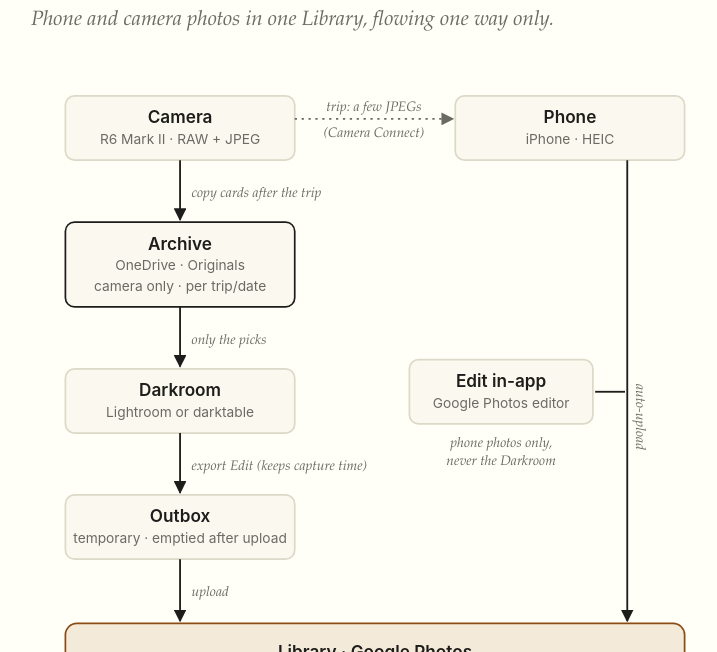
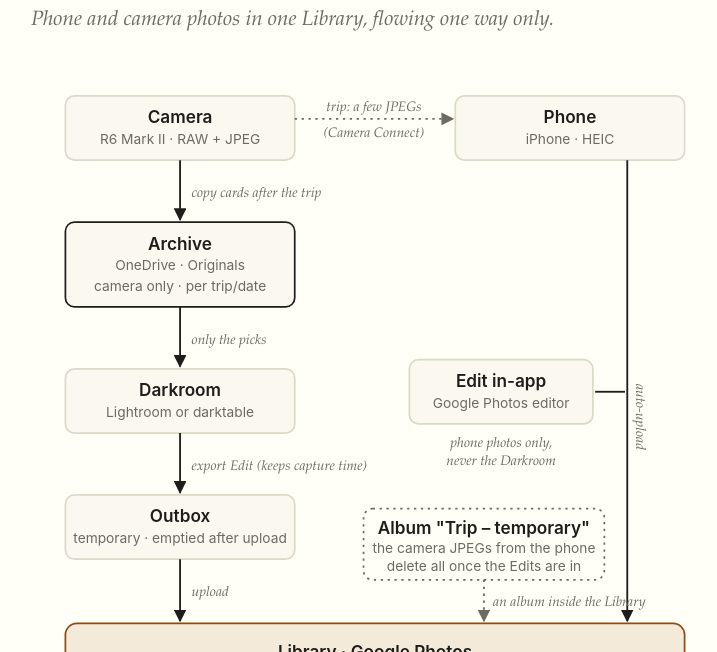
Before and after one commit to tijlk/photography-course, a plain HTML site: page reference/photo-workflow.html in a window 1280 px wide. Shown: the part 148-800 px from the top of the page, without its empty margins (265-982 px from the left). Drawn offline with Linux system fonts and the light colour scheme.

Commit message:
Workflow diagram: temporary trip album to avoid JPEG/Edit duplicates
Co-Authored-By: Claude Opus 5.5 <noreply@anthropic.com>
Claude-Session: https://claude.ai/code/session_01QJg6WsdJGUTZQuJgkif29f

```diff
--- a/reference/photo-workflow.html
+++ b/reference/photo-workflow.html
@@ -10,6 +10,7 @@
   .flow .box { fill: var(--card); stroke: var(--rule); stroke-width: 1.5; }
   .flow .box.lib { fill: var(--accent-soft); stroke: var(--accent); }
   .flow .box.arc { stroke: var(--fg); }
+  .flow .box.temp { fill: var(--bg); stroke: var(--muted); stroke-dasharray: 2 4; }
   .flow .title { font: 600 15px var(--sans); fill: var(--fg); }
   .flow .sub { font: 12px var(--sans); fill: var(--muted); }
   .flow .lbl { font: italic 12px var(--serif); fill: var(--muted); }
@@ -36,7 +37,7 @@
 
 <svg class="flow" viewBox="0 0 600 600" role="img" aria-labelledby="flow-title flow-desc">
   <title id="flow-title">Photo workflow diagram</title>
-  <desc id="flow-desc">Camera Originals go to the Archive on OneDrive, are edited in the Darkroom, exported to the Outbox and uploaded to the Library in Google Photos at original quality. Phone photos upload straight to the Library and are edited there. During the trip, a few camera JPEGs reach the Library via the phone temporarily.</desc>
+  <desc id="flow-desc">Camera Originals go to the Archive on OneDrive, are edited in the Darkroom, exported to the Outbox and uploaded to the Library in Google Photos at original quality. Phone photos upload straight to the Library and are edited there. During the trip, a few camera JPEGs reach the Library via the phone; they are collected in a temporary album and deleted once their Edits are uploaded, so no moment appears twice.</desc>
   <defs>
     <marker id="ah" viewBox="0 0 10 10" refX="9" refY="5" markerWidth="7" markerHeight="7" orient="auto-start-reverse"><path class="head" d="M0,0 L10,5 L0,10 z"/></marker>
     <marker id="ah-acc" viewBox="0 0 10 10" refX="9" refY="5" markerWidth="7" markerHeight="7" orient="auto-start-reverse"><path class="head acc" d="M0,0 L10,5 L0,10 z"/></marker>
@@ -100,6 +101,13 @@
   <path class="arrow" d="M492 278 H518" />
   <text class="lbl" x="410" y="326" text-anchor="middle">phone photos only,</text>
   <text class="lbl" x="410" y="342" text-anchor="middle">never the Darkroom</text>
+  <!-- Trip JPEGs: temporary album, deleted after the Edits are uploaded -->
+  <rect class="box temp" x="290" y="380" width="210" height="62" rx="8"/>
+  <text class="title" x="395" y="402" text-anchor="middle">Album "Trip – temporary"</text>
+  <text class="sub" x="395" y="419" text-anchor="middle">the camera JPEGs from the phone</text>
+  <text class="sub" x="395" y="434" text-anchor="middle">delete all once the Edits are in</text>
+  <path class="arrow temp" d="M395 442 V478" marker-end="url(#ah-mut)"/>
+  <text class="lbl" x="403" y="465">an album inside the Library</text>
 </svg>
 
 <div class="legend">
@@ -113,7 +121,7 @@
   <li><strong>Phone photos never leave the Library.</strong> They are edited only in Google Photos' own editor. The Darkroom is for camera RAW files only.</li>
   <li><strong>The Archive holds camera Originals only</strong> (RAW + in-camera JPEG), one folder per trip or date. The Darkroom reads only from there and is never connected to Google Photos.</li>
   <li><strong>Edits flow one way:</strong> Darkroom → Outbox → Library. Upload only the picks, then empty the Outbox. An Edit never goes back into the Archive or the Darkroom.</li>
-  <li><strong>Trip JPEGs are temporary:</strong> the few camera JPEGs sent to the phone during the trip are deleted from the Library once their Edits are uploaded. A manual step, done in one batch after the trip.</li>
+  <li><strong>Trip JPEGs are temporary:</strong> camera JPEGs sent to the phone also get backed up to the Library, so after the trip the same moment would appear twice (JPEG + Edit). Each evening, add the JPEGs you sent to the album <em>"Trip – temporary"</em>. After the trip, once the Edits are uploaded, open that album, select all and delete. One manual step. Check on the first evening whether the received JPEGs keep the camera's capture time, and whether deleting in Google Photos also deletes from the iPhone.</li>
   <li><strong>One clock:</strong> set the camera's date, time and time zone to match your phone before each trip, and when you change time zone. Exports keep their capture time.</li>
 </ol>
 
```
